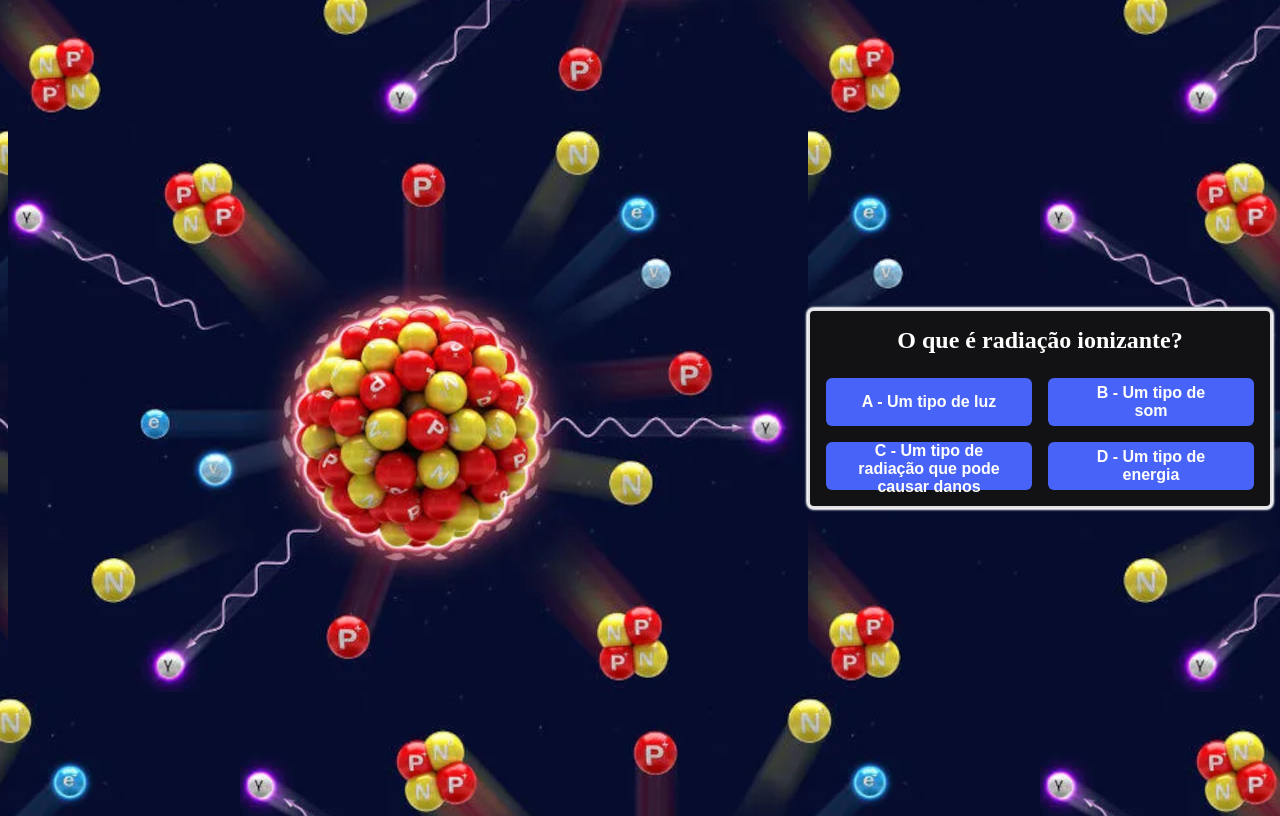
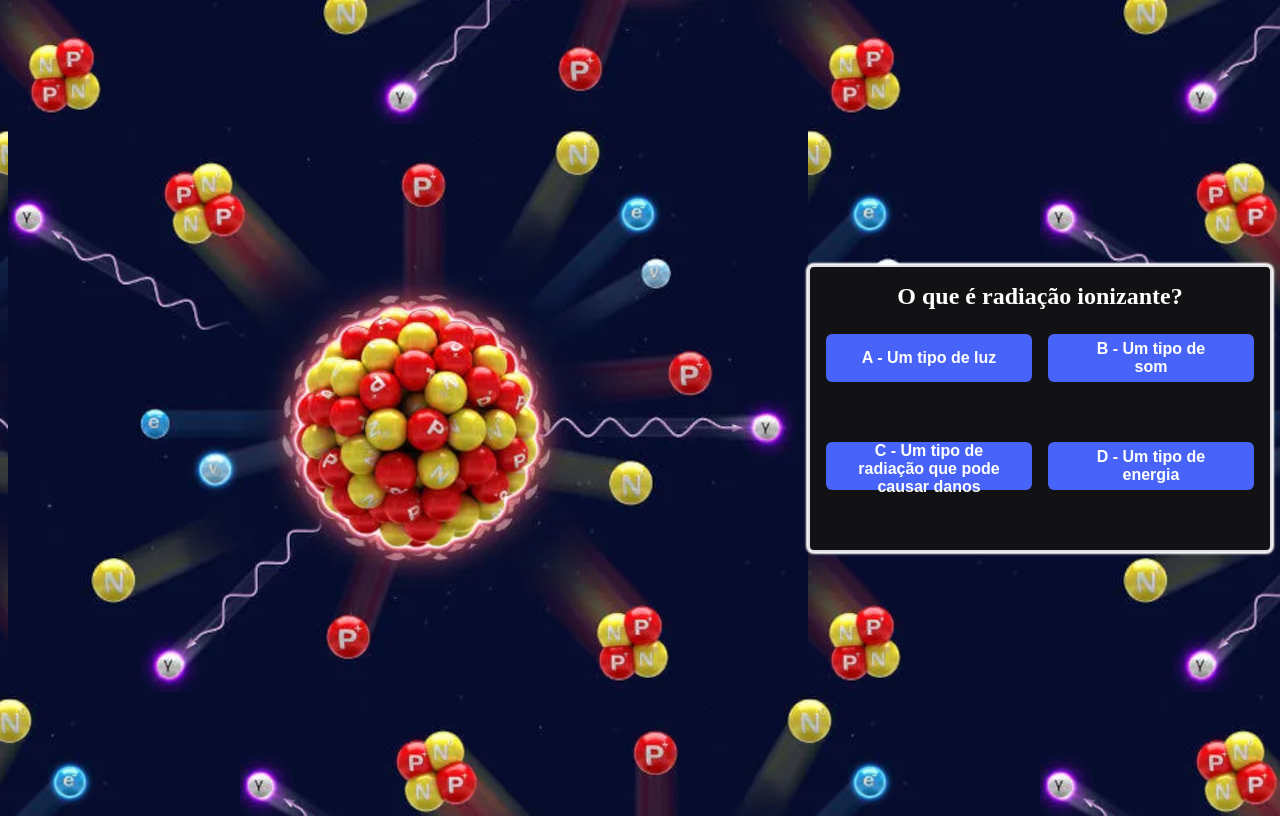
Before and after one commit to thiagosilvadf/quiz-javascript, a plain HTML site: page index.html in a window 1280 px wide. Both pictures are taken after a click on the button "Começar Quiz". Drawn offline with Linux system fonts and the light colour scheme; files whose address does not match are found by name.

Commit message:
Atualizei

```diff
--- a/style.css
+++ b/style.css
@@ -49,8 +49,8 @@ body {
 
 .answers-container {
     text-align: center;
+    height: 200px;
     width: 100%;
-    height: 210%;
     display: grid;
     grid-template-columns: 1fr 1fr;
     gap: 16px;
```
